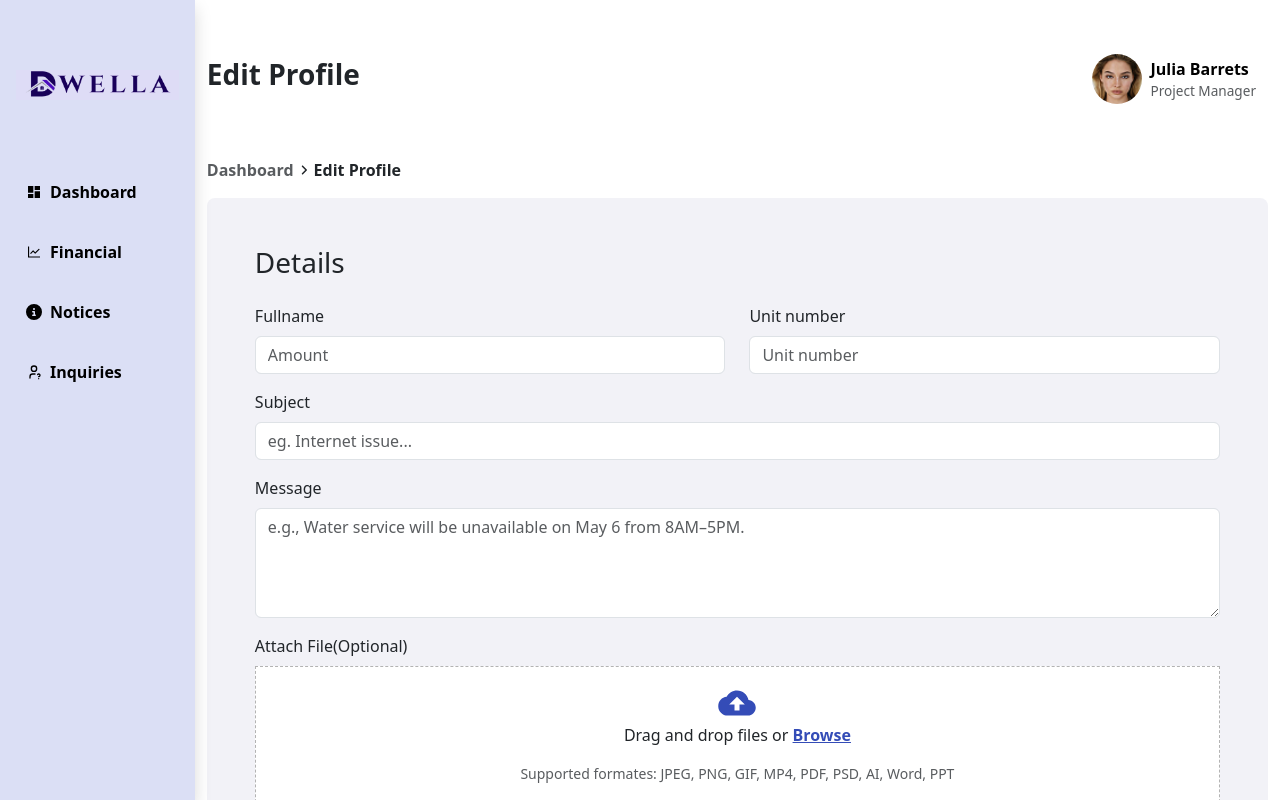
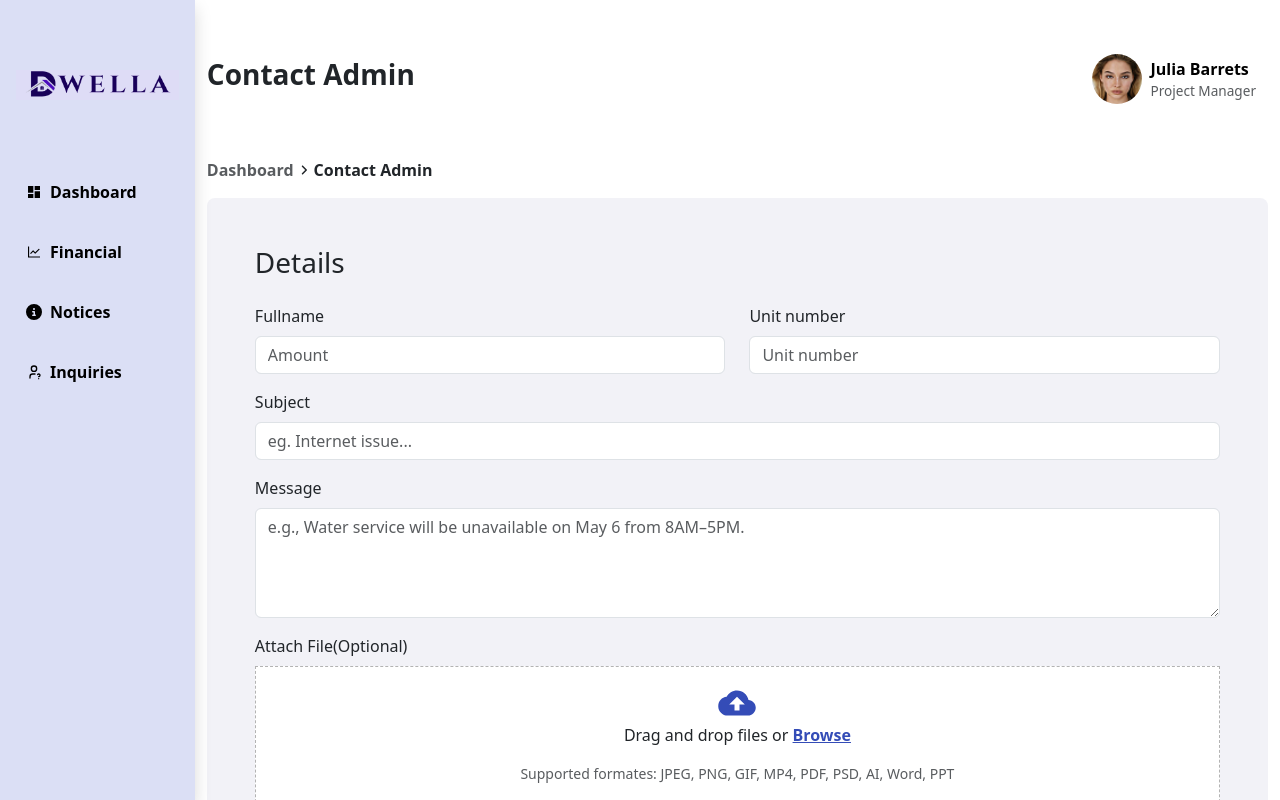
Before and after one commit to eimanncalderon0711/dwella-web, a React (Vite) app: page /resident/contact in a window 1280 px wide. Built offline with nearby package versions, Linux system fonts and the light colour scheme.

Commit message:
Changed the routing in profile details and contact page title

```diff
--- a/src/components/ProfileDetails.tsx
+++ b/src/components/ProfileDetails.tsx
@@ -14,7 +14,7 @@ function ProfileDetails() {
         <Row>
             <Col className="d-flex justify-content-between align-items-center">
                 <div className="fs-4 fw-bold">Details</div>
-                <div onClick={() => navigate({to: '/resident/contact'})} className="bg-primary px-3 py-2 text-light d-flex gap-2 align-items-center rounded-3" style={{cursor:"pointer"}}>
+                <div onClick={() => navigate({to: '/resident/edit-profile'})} className="bg-primary px-3 py-2 text-light d-flex gap-2 align-items-center rounded-3" style={{cursor:"pointer"}}>
                     <span className="fw-bold">Edit</span>
                     <MdArrowOutward size={25}/>
                 </div>
--- a/src/components/ProfileStatus.tsx
+++ b/src/components/ProfileStatus.tsx
@@ -1,4 +1,3 @@
-import React from 'react'
 
 function ProfileStatus() {
   return (
--- a/src/pages/resident/Contact.tsx
+++ b/src/pages/resident/Contact.tsx
@@ -9,7 +9,7 @@ function Contact() {
         {/* Header component*/}
         <Header>
             <div className="d-flex gap-3">
-                <h3 className='fw-bold'>Edit Profile</h3>
+                <h3 className='fw-bold'>Contact Admin</h3>
             </div>
         </Header>
 
@@ -17,7 +17,7 @@ function Contact() {
         <div className='d-flex align-items-center gap-1 pt-5 mb-3'>
             <span className='text-muted fw-bold d-flex align-items-center'>Dashboard</span>
             <FaAngleRight size={12}/>
-            <span className='text-dark fw-bold d-flex align-items-center'>Edit Profile</span>
+            <span className='text-dark fw-bold d-flex align-items-center'>Contact Admin</span>
         </div>
 
         {/* Pay now Form */}
--- a/src/pages/resident/Profile.tsx
+++ b/src/pages/resident/Profile.tsx
@@ -1,4 +1,3 @@
-import React from "react";
 import { Col, Container, Row } from "react-bootstrap";
 import ProfileAvatar from "../../components/ProfileAvatar";
 import Header from "../../components/Header";
```
